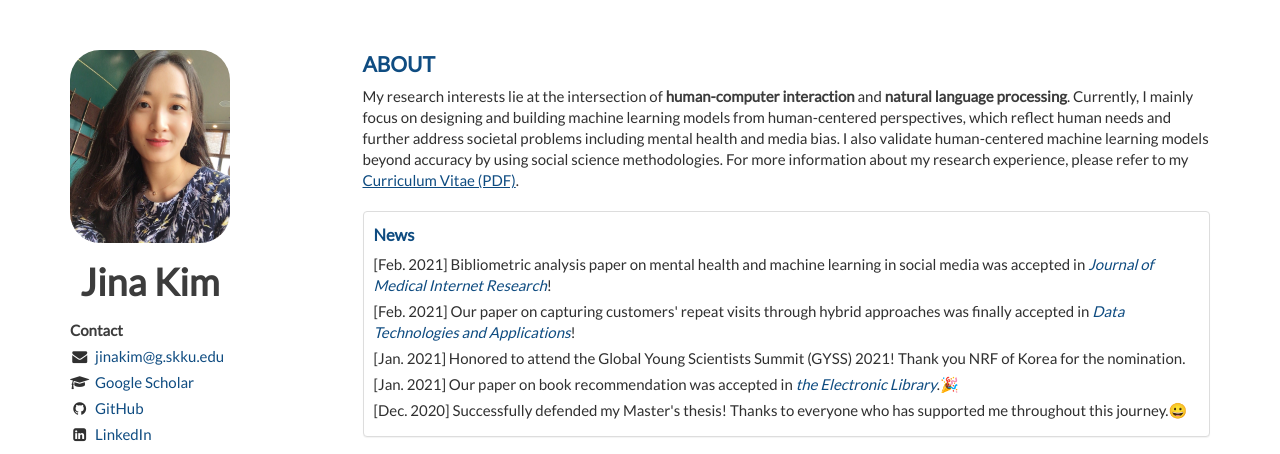
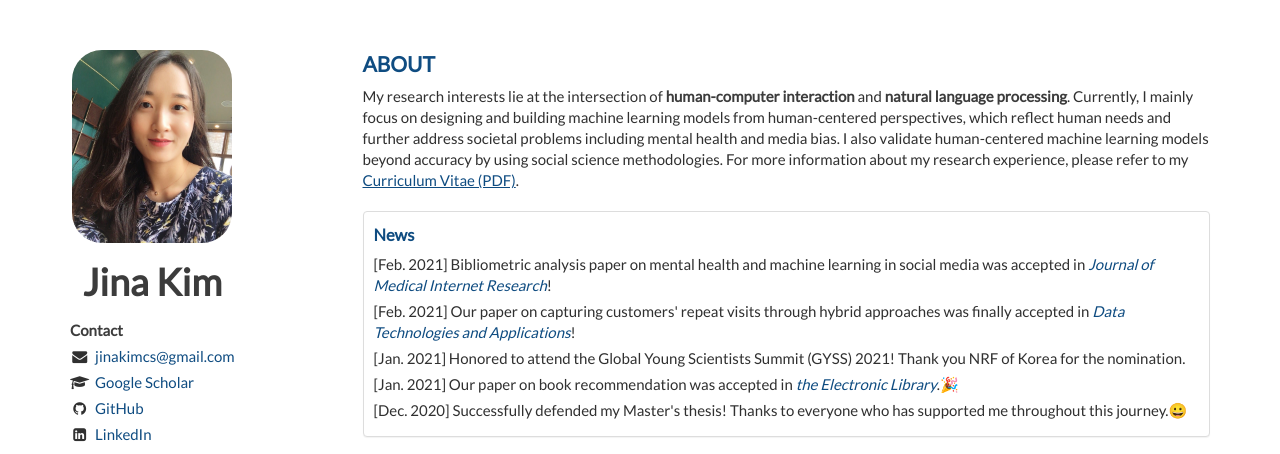
Before and after one commit to Jina-Kim/Jina-Kim.github.io, a Jekyll site: the page built from index.html, in a window 1280 px wide. Shown: the top 454 px of the page. Built offline with Jekyll 4.4.1, drawn with Linux system fonts in a browser that asks for light colours; nearby versions of some CDN libraries; the list of posts is cut into pages by our own code.

Commit message:
Update _config.yml

```diff
--- a/_config.yml
+++ b/_config.yml
@@ -16,8 +16,8 @@
 baseurl: /
 title: Jina Kim
 name: Jina Kim
-email: jinakim@g.skku.edu
-email_full: mailto:jinakim@g.skku.edu
+email: jinakimcs@gmail.com
+email_full: mailto:jinakimcs@gmail.com
 website: github.io
 website_full: https://jina-kim.github.io/
 github: https://github.com/Jina-Kim/
```
